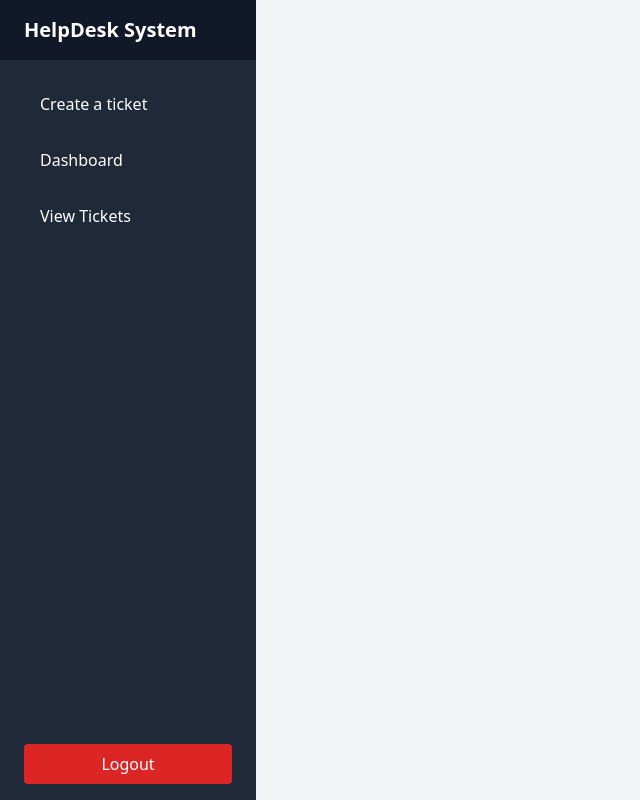
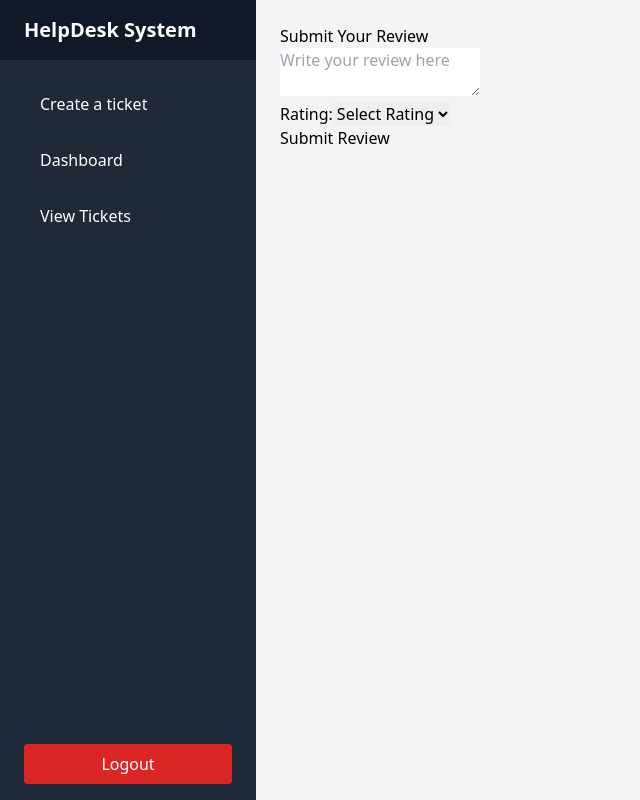
Before and after one commit to rakhithad/HelpSystem, a React (Create React App) app in the folder client/: page /review-ticket/1 in a window 1280 px wide. Shown: the whole page, without its empty margins (0-640 px from the left). Built offline with nearby package versions, Linux system fonts and the light colour scheme.

Commit message:
Created a review page

```diff
--- a/client/src/App.js
+++ b/client/src/App.js
@@ -11,6 +11,7 @@ import ManageUsers from './components/ManageUsers';
 import Account from './components/Account';
 import CreateCompany from './components/CreateCompany';
 import ReportPage from './components/ReportPage';
+import ReviewTicketPage from './components/ReviewTicketPage';
 
 const App = () => {
     const isAuthenticated = () => {
@@ -52,6 +53,7 @@ const App = () => {
                         <Route path="/account" element={<Account />} />
                         <Route path="/create-company" element={<CreateCompany />} />
                         <Route path="/report" element={<ReportPage />} />
+                        <Route path="/review-ticket/:ticketId" element={<ReviewTicketPage />} />
                     </Routes>
                 </div>
             </div>
--- /dev/null
+++ b/client/src/components/ReviewTicketPage.js
@@ -0,0 +1,52 @@
+import React, { useState } from 'react';
+import axios from 'axios';
+import { useNavigate, useParams } from 'react-router-dom';
+
+const ReviewTicketPage = () => {
+    const { ticketId } = useParams(); // Get the ticket ID from the URL
+    const [review, setReview] = useState('');
+    const [rating, setRating] = useState('');
+    const [message, setMessage] = useState('');
+    const navigate = useNavigate();
+
+    const submitReview = async () => {
+        try {
+            const token = localStorage.getItem('token');
+            await axios.post(
+                `http://localhost:5000/api/tickets/review/${ticketId}`,
+                { review, rating },
+                { headers: { Authorization: `Bearer ${token}` } }
+            );
+            setMessage('Review submitted successfully!');
+            setTimeout(() => navigate('/view-tickets'), 2000); // Redirect after submission
+        } catch (error) {
+            setMessage(error.response?.data?.message || 'Failed to submit review');
+        }
+    };
+
+    return (
+        <div>
+            <h1>Submit Your Review</h1>
+            <textarea
+                placeholder="Write your review here"
+                value={review}
+                onChange={(e) => setReview(e.target.value)}
+            />
+            <br />
+            <label>Rating:</label>
+            <select value={rating} onChange={(e) => setRating(e.target.value)}>
+                <option value="">Select Rating</option>
+                {[1, 2, 3, 4, 5].map((r) => (
+                    <option key={r} value={r}>
+                        {r}
+                    </option>
+                ))}
+            </select>
+            <br />
+            <button onClick={submitReview}>Submit Review</button>
+            {message && <p>{message}</p>}
+        </div>
+    );
+};
+
+export default ReviewTicketPage;
--- a/client/src/components/ViewTickets.js
+++ b/client/src/components/ViewTickets.js
@@ -1,5 +1,6 @@
 import React, { useState, useEffect } from 'react';
 import axios from 'axios';
+import { useNavigate } from 'react-router-dom';
 
 const ViewTickets = () => {
     const [tickets, setTickets] = useState([]);
@@ -7,6 +8,7 @@ const ViewTickets = () => {
     const [filteredTickets, setFilteredTickets] = useState([]); // Tickets after filtering
     const [selectedStatus, setSelectedStatus] = useState(''); // Selected status for filtering
     const [error, setError] = useState(null);
+    const navigate = useNavigate();
 
     // Retrieve the role from localStorage
     const userRole = localStorage.getItem('role'); // Assuming 'role' is stored in localStorage
@@ -150,6 +152,19 @@ const ViewTickets = () => {
                                     </select>
                                 </div>
                             )}
+                            {userRole === 'customer' && ticket.status === 'done' && (
+                                <div>
+                                    {ticket.review ? (
+                                        <button disabled>Reviewed</button>
+                                    ) : (
+                                        <button
+                                            onClick={() => navigate(`/review-ticket/${ticket._id}`)}
+                                        >
+                                            Write Review
+                                        </button>
+                                    )}
+                                </div>
+                            )}
                         </li>
                     ))
                 )}
```
Also changed, not shown: 2 other files (tests, documents, lock files or other folders).
